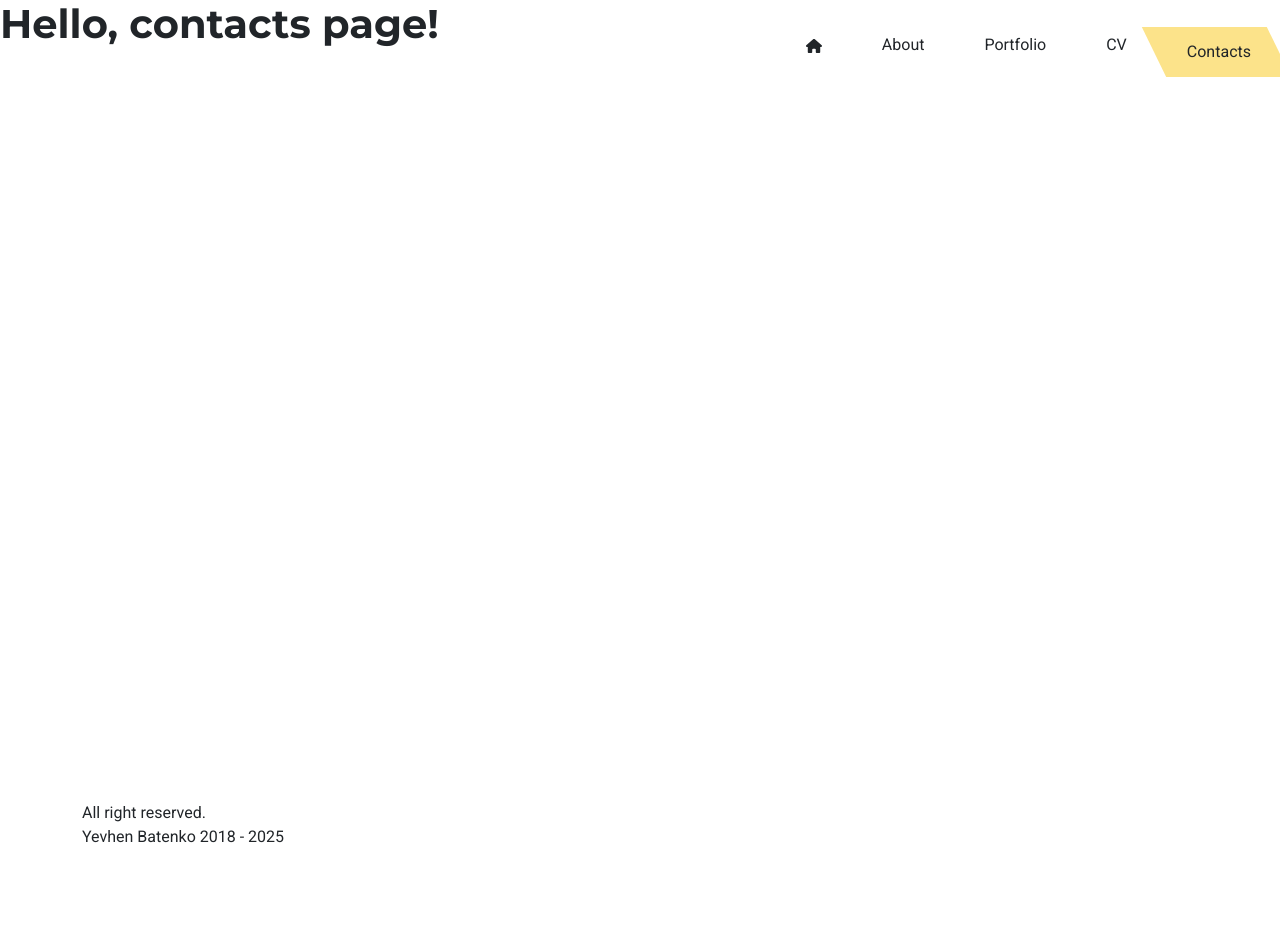
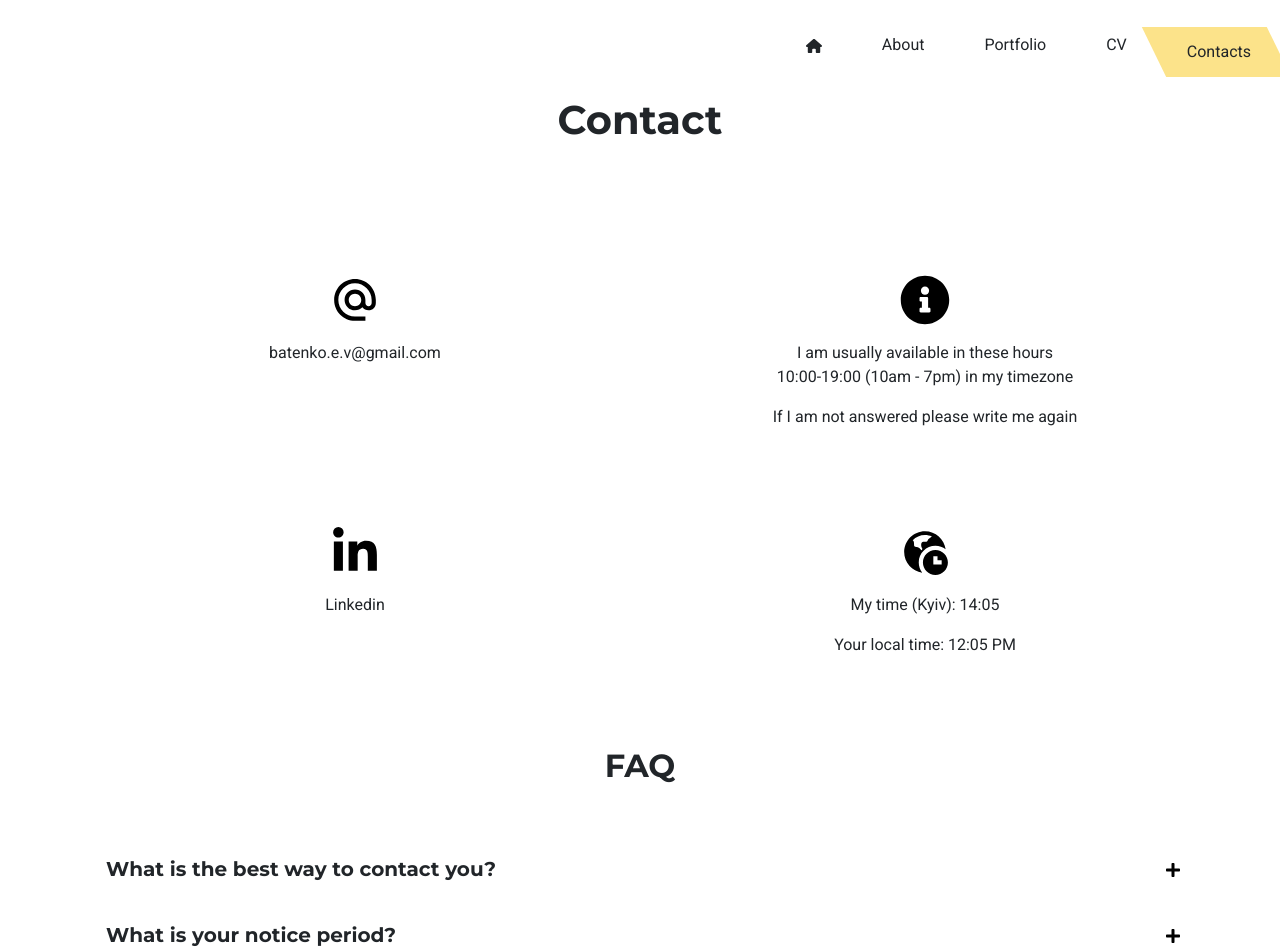
Before and after one commit to EugeneBatenko/project-fenec, a Next.js app: page /contacts in a window 1280 px wide. Shown: the top 952 px of the page. Before the commit the page ends 850 px from the top, so only its background shows below. Built offline with nearby package versions, Linux system fonts and the light colour scheme.

Commit message:
Add contact page

```diff
--- /dev/null
+++ b/app/contacts/contacts.module.css
@@ -0,0 +1,40 @@
+.accordion {
+    display: flex;
+    justify-content: space-between;
+    align-items: center;
+    background-color: var(--primary-dark);
+}
+
+.toggle {
+    min-width: 50px;
+    width: 50px;
+    height: 50px;
+    background-color: var(--primary-color);
+}
+
+.content {
+    background-color: var(--primary-dark);
+    max-height: 0;
+    overflow: hidden;
+    transition: max-height 0.4s ease-out;
+    margin: .5rem 0;
+
+    & > p {
+        transform: translateX(-5%);
+        opacity: 0;
+        transition: transform 0.4s ease-in, opacity 0.4s ease-in;
+        transform-origin: top left;
+    }
+
+    &:global.show {
+        max-height: 100%;
+        transition: max-height 0.4s ease-in;
+
+
+        & > p {
+            transform: translateX(0);
+            opacity: 1;
+            transition: transform 0.4s ease-out, opacity 0.4s ease-out;
+        }
+    }
+}
--- a/app/contacts/page.tsx
+++ b/app/contacts/page.tsx
@@ -1,3 +1,121 @@
+import {MdOutlineAlternateEmail} from "react-icons/md";
+import {FaInfoCircle, FaLinkedinIn, FaMinus, FaPlus} from "react-icons/fa";
+import {RiTimeZoneFill} from "react-icons/ri";
+
+import Link from "next/link";
+import {Accordion, AccordionContent, AccordionToggle} from "@/ui/accordion/Accordion";
+import styles from "./contacts.module.css";
+
 export default function Page() {
-  return <h1>Hello, contacts page!</h1>;
+    const uaTimeFormatter = new Intl.DateTimeFormat('uk-UA', {
+        hour: 'numeric',
+        minute: 'numeric',
+        // second: 'numeric',
+        // hour12: false,
+        timeZone: 'Europe/Kyiv'
+    });
+
+// For user's system time format
+    const userTimeFormatter = new Intl.DateTimeFormat(undefined, {
+        hour: 'numeric',
+        minute: 'numeric',
+        // second: 'numeric',
+        // hour12: false
+    });
+
+    const now = new Date();
+
+    return (
+        <section className="container my-5">
+            <div className="row mt-5 mb-3">
+                <div className="col">
+                    <div className="bg-section text-center">
+                        <h1 className="header-line text-center py-5">Contact</h1>
+                    </div>
+                </div>
+            </div>
+
+            <div className="row">
+                <div className="col-lg-6 col-12 mb-3">
+                    <div className="text-card text-center d-flex flex-column align-items-center h-100">
+                        <MdOutlineAlternateEmail className="svg-color mb-3" size={50}/>
+                        <Link className="link" href="mailto:batenko.e.v@gmail.com">batenko.e.v@gmail.com</Link>
+                    </div>
+                </div>
+                <div className="col-lg-6 col-12 mb-3">
+                    <div className="text-card text-center d-flex flex-column align-items-center h-100">
+                        <FaInfoCircle className="svg-color mb-3" size={50}/>
+                        <p>I am usually available in these hours <br/> 10:00-19:00 (10am - 7pm) in my timezone</p>
+                        <p>If I am not answered please write me again</p>
+                    </div>
+                </div>
+                <div className="col-lg-6 col-12 mb-3">
+                    <div className="text-card text-center d-flex flex-column align-items-center h-100">
+                        <FaLinkedinIn className="svg-color mb-3" size={50}/>
+                        <Link className="link" href="https://www.linkedin.com/in/eugene-batenko-west-lion/"
+                              target="_blank">Linkedin</Link>
+                    </div>
+                </div>
+                <div className="col-lg-6 col-12 mb-3">
+                    <div className="text-card text-center d-flex flex-column align-items-center h-100">
+                        <RiTimeZoneFill className="svg-color mb-3" size={50}/>
+                        <p>My time (Kyiv): {uaTimeFormatter.format(now)}</p>
+                        <p>Your local time: {userTimeFormatter.format(now)}</p>
+                    </div>
+                </div>
+            </div>
+
+            <div className="row">
+                <h2 className="text-center header-line my-4">FAQ</h2>
+                <div className="col">
+                    <Accordion id={1} className={styles.accordion}>
+                        <h5 className="mx-4 ">What is the best way to contact you?</h5>
+                        <AccordionToggle id={1} className={styles.toggle} open={<FaPlus/>} close={<FaMinus/>}/>
+                    </Accordion>
+                    <AccordionContent id={1} className={styles.content}>
+                        <p className="px-4 py-2 m-0">Feel free to write me an email or contact me on LinkedIn.</p>
+                    </AccordionContent>
+
+                    <Accordion id={2} className={styles.accordion}>
+                        <h5 className="mx-4 ">What is your notice period?</h5>
+                        <AccordionToggle id={2} className={styles.toggle} open={<FaPlus/>} close={<FaMinus/>}/>
+                    </Accordion>
+                    <AccordionContent id={2} className={styles.content}>
+                        <p className="px-4 py-2 m-0">1-2 weeks. Depends on what need to finish before I go</p>
+                    </AccordionContent>
+
+                    <Accordion id={3} className={styles.accordion}>
+                        <h5 className="mx-4 ">What is your English level</h5>
+                        <AccordionToggle id={3} className={styles.toggle} open={<FaPlus/>} close={<FaMinus/>}/>
+                    </Accordion>
+                    <AccordionContent id={3} className={styles.content}>
+                        <p className="px-4 py-2 m-0">B2. I have complete B1 level on the courses and can show
+                            certificates (see in CV). But in fact I have higher level. 90% of projects was with foreign
+                            client with direct communication</p>
+                    </AccordionContent>
+
+                    <Accordion id={4} className={styles.accordion}>
+                        <h5 className="mx-4 ">What is your red flags?</h5>
+                        <AccordionToggle id={4} className={styles.toggle} open={<FaPlus/>} close={<FaMinus/>}/>
+                    </Accordion>
+                    <AccordionContent id={4} className={styles.content}>
+                        <p className="px-4 py-2 m-0">
+                            - Time tracker in any form; (if you do not trust your employee there is no reason to trust you)<br/>
+                            - Micromanagement;<br/>
+                            - Technical questions on the HR screening;<br/>
+                            - Too much turnovers;<br/>
+                            - Hurry in development and overtimes as consequences;<br/>
+                            - Gambling and adult domain;<br/>
+                            - Working with russians in your company no matter if they left their country or no;<br/>
+                            - Demands to speak on russian language;<br/>
+                            - Inappropriate language;<br/>
+                            - Distributing out of work (only in emergencies cases);<br/>
+                            - Overtime without extra payment not because of my mistakes;<br/>
+                            - Camera off during interview with no reason;<br/>
+                        </p>
+                    </AccordionContent>
+                </div>
+            </div>
+        </section>
+    );
 }
--- a/app/globals.css
+++ b/app/globals.css
@@ -96,6 +96,14 @@ p, span, time {
     color: var(--text-color);
 }
 
+.text-color {
+    color: var(--text-color);
+}
+
+.svg-color {
+    fill: var(--text-color);
+}
+
 h1.logo {
     font-family: var(--logo-font);
     font-weight: 900;
--- a/components/ui/accordion/Accordion.tsx
+++ b/components/ui/accordion/Accordion.tsx
@@ -1,9 +1,11 @@
+"use client"
+
 import {FC} from 'react';
 import useAccordionStore from "@/store/useAccordion";
-import {AccordionContentTypes, NumberId} from "@/types";
+import {AccordionContentTypes, AccordionToggleProps} from "@/types";
 
 
-export const AccordionToggle: FC<NumberId & {className: string}> = ({id, className}) => {
+export const AccordionToggle: FC<AccordionToggleProps> = ({ id, className, open, close }) => {
     const expandedAcc = useAccordionStore(state => state.expanded);
     const toggleAcc = useAccordionStore(state => state.toggle);
 
@@ -11,11 +13,11 @@ export const AccordionToggle: FC<NumberId & {className: string}> = ({id, classNa
 
     return (
         <button onClick={() => toggleAcc(id)}
-                className={isExpanded ? className + " show" : className}>
-            {isExpanded ? "Show less" : "Show more"}
+                className={isExpanded ? `${className} show` : className}>
+            {isExpanded ? (close || "Show less") : (open || "Show more")}
         </button>
-    )
-}
+    );
+};
 
 export const AccordionContent: FC<AccordionContentTypes> = ({id, children, className}) => {
     const expandedAcc = useAccordionStore(state => state.expanded);
@@ -28,6 +30,6 @@ export const AccordionContent: FC<AccordionContentTypes> = ({id, children, class
     )
 }
 
-export const Accordion: FC<AccordionContentTypes> = ({children}) => {
-    return <>{children}</>
+export const Accordion: FC<AccordionContentTypes> = ({children, className}) => {
+    return <div className={className}>{children}</div>
 }
```
Also changed, not shown: app/cv/page.tsx (+5 -18 lines), package.json (+0 -7 lines), types/accordion.types.ts (+7 -0 lines), app/(admin)/_components/CvEditor/cv-editor.module.css (line endings or trailing spaces), 1 other file (tests, documents, lock files or other folders).
